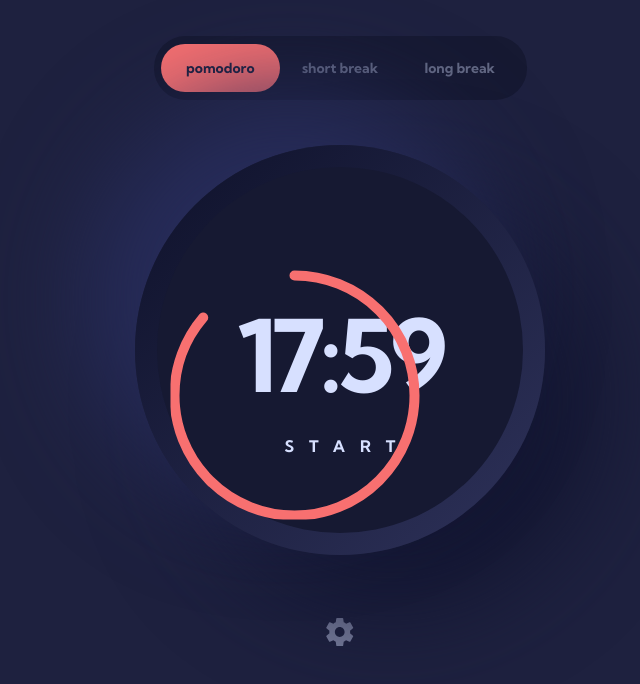
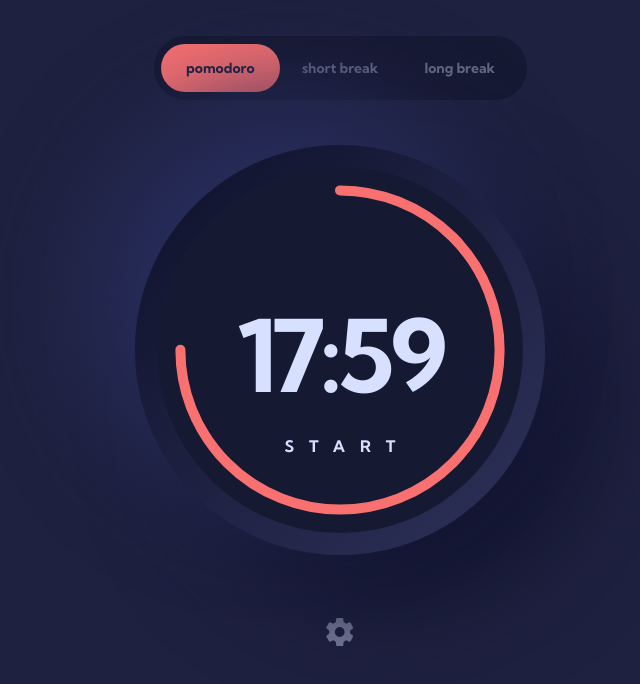
Before and after one commit to Lisviks/pomodoro-app-frontendmentor, a website built with Vite: page index.html in a window 1280 px wide. Shown: the part 102-786 px from the top of the page, without its empty margins (300-940 px from the left). Built offline with nearby package versions, Linux system fonts and the light colour scheme.

Commit message:
new circular progress bar

```diff
--- a/index.html
+++ b/index.html
@@ -29,8 +29,13 @@
             <h1 class="timer">17:59</h1>
             <p class="start-pause-btn">start</p>
           </div>
-          <svg>
-            <circle cx="124" cy="124" r="120" stroke-linecap="round" />
+          <svg viewBox="0 0 36 36" class="circular-chart">
+            <path
+              class="circle"
+              d="M18 2.0845
+        a 15.9155 15.9155 0 0 1 0 31.831
+        a 15.9155 15.9155 0 0 1 0 -31.831"
+            />
           </svg>
         </div>
         <div class="settings-icon">
--- a/styles/mobile.scss
+++ b/styles/mobile.scss
@@ -47,6 +47,7 @@
     box-shadow: -50px -50px 100px #272C5A, 50px 50px 100px #121530;
     border-radius: 50%;
     padding: 1.61rem;
+    position: relative;
 
     & > div {
       background-color: #161932;
@@ -78,18 +79,18 @@
       }
     }
 
-    position: relative;
-    svg  {
-      width: 24.8rem;
-      height:24.8rem;
+    .circular-chart {
       position: absolute;
+      width: 26.41rem;
+      height: 26.41rem;
       top: 50%;
       left: 50%;
-      transform: translate(-50%, -50%) rotate(-90deg);
+      transform: translate(-50%, -50%);
       fill: none;
       stroke: var(--main-color);
-      stroke-width: 0.8rem;
-      stroke-dasharray: 650;
+      stroke-width: 1;
+      stroke-linecap: round;
+      stroke-dasharray: 75;
     }
   }
 }
--- a/styles/tablet.scss
+++ b/styles/tablet.scss
@@ -44,14 +44,9 @@
         }
       }
 
-      // FIX with typescript
-      svg  {
-        width: 33.9rem;
-        height:33.9rem;
-        top: 50%;
-        left: 50%;
-        stroke-width: 1rem;
-        stroke-dasharray: 650;
+      .circular-chart {
+        width: 36.1rem;
+        height: 36.1rem;
       }
     }
   }
```
